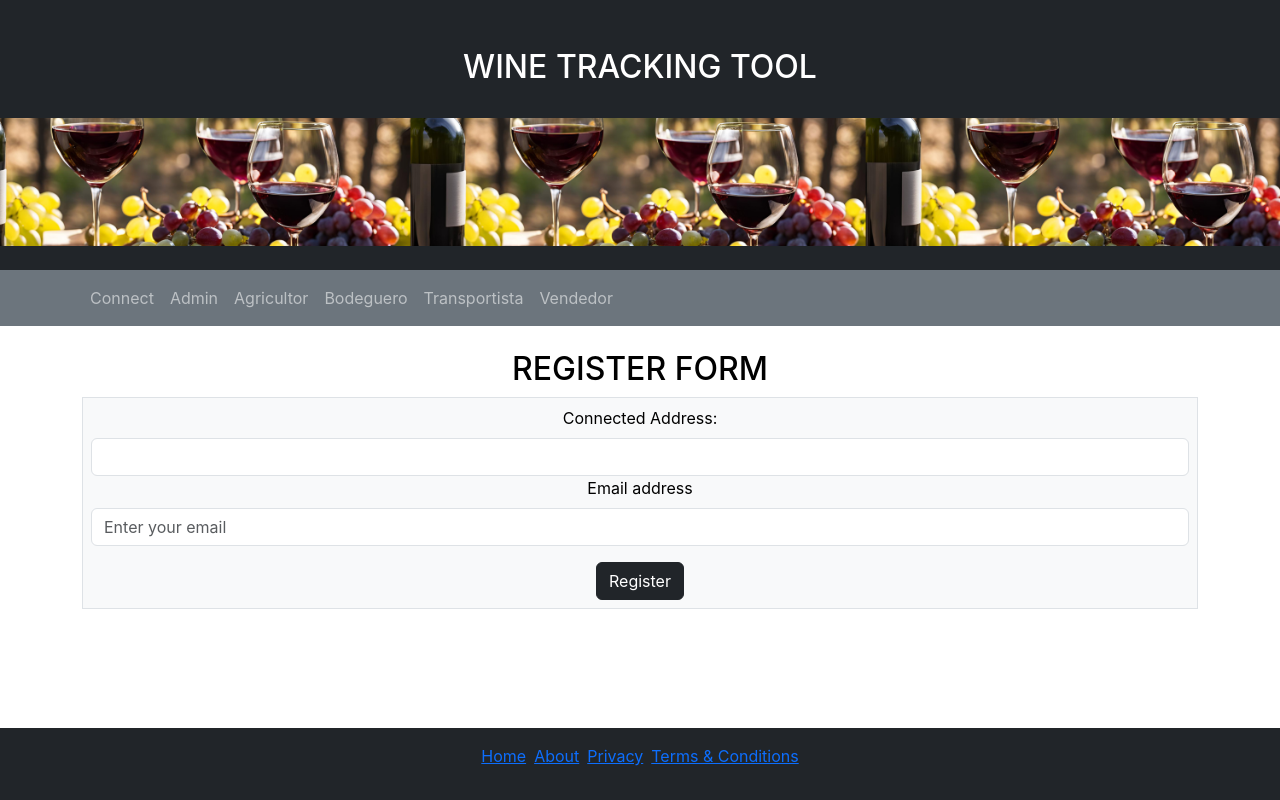
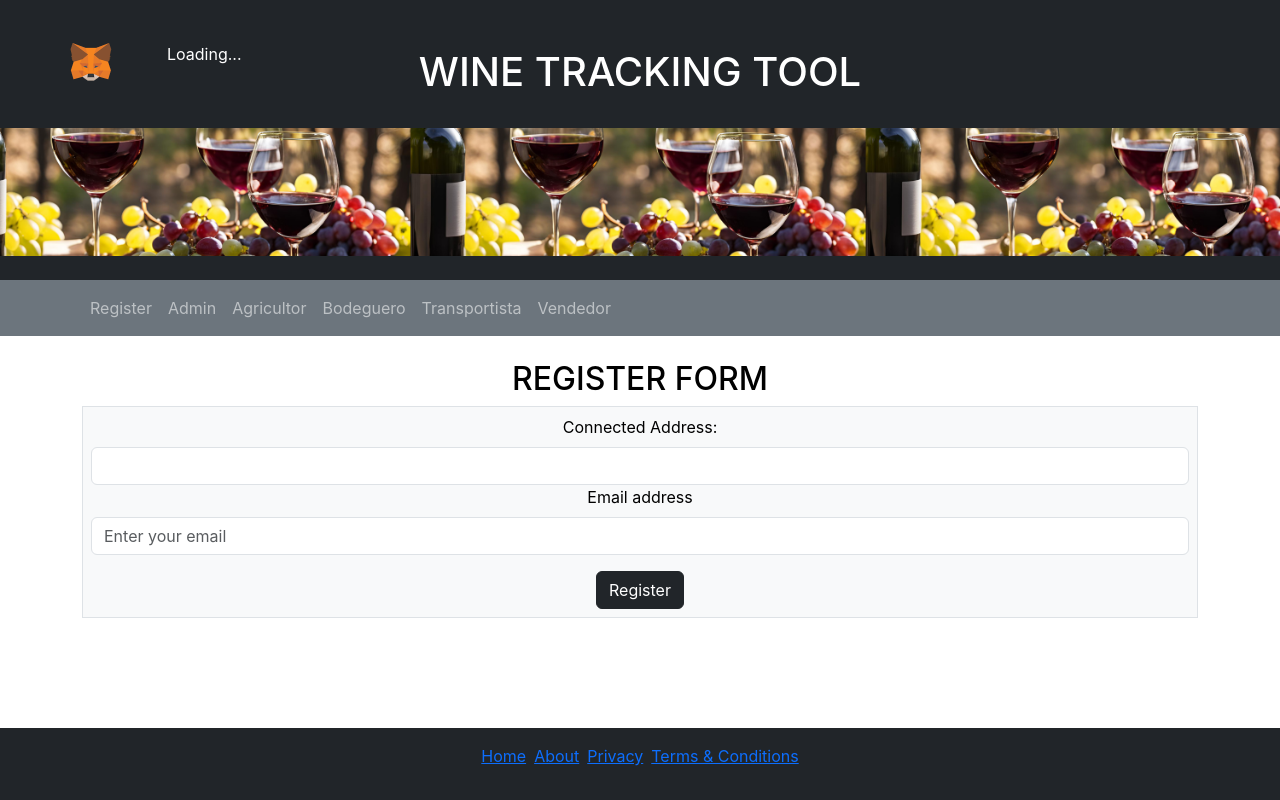
Before and after one commit to codecrypto-academy/pfm-web3-jun24-3, a React (Create React App) app in the folder front/: page /register in a window 1280 px wide. Built offline with nearby package versions, Linux system fonts and the light colour scheme.

Commit message:
Use of hook to improve metamask connection. Wallet info in header

```diff
--- a/front/src/App.jsx
+++ b/front/src/App.jsx
@@ -1,5 +1,5 @@
-import React, { useEffect } from 'react';
-import { BrowserRouter as Router, Routes, Route } from 'react-router-dom';
+import React, { useState } from 'react';
+import { BrowserRouter as Router, Routes, Route} from 'react-router-dom';
 
 
 // Components
@@ -7,8 +7,7 @@ import Home from './components/Home';
 import About from './components/About';     //Footer
 import Privacy from './components/Privacy'; //Footer
 import Terms from './components/Terms';     //Footer
-import Connect from './components/Connect';
-import Register from './components/Register';       //View
+import Register from './views/Register';            //View
 import Admin from './views/Admin';                  //View
 import Agricultor from './views/Agricultor';        //View
 import Bodeguero from './views/Bodeguero';          //View
@@ -18,10 +17,17 @@ import Vendedor from './views/Vendedor';            //View
 import './App.css';
 import 'bootstrap/dist/css/bootstrap.min.css';
 
+import { WalletProvider } from './contexts/WalletContext';
+
 function App() {
 
+  const [account, setAccount] = useState(null);
+  const [balance, setBalance] = useState(null);
+
   return (
+
     <Router>
+      <WalletProvider>
           <Routes>
             <Route path="/" element={<Home />}>
               <Route path="/about" element={<About />} />
@@ -32,11 +38,11 @@ function App() {
               <Route path='/bodeguero' element={<Bodeguero />} />
               <Route path='/transportista' element={<Transportista />} />
               <Route path='/vendedor' element={<Vendedor />} />
-          <Route path="/connect" element={<Connect />} />
-          <Route path="/register" element={<Register />} />
+              <Route path="/register" element={<Register account={account} />} />
               <Route path='*' element={<h3>INVALID ROUTE</h3>} />
             </Route>
           </Routes>
+        </WalletProvider>
     </Router>
   );
 }
--- a/front/src/components/Connect.jsx
+++ b/front/src/components/Connect.jsx
@@ -1,6 +1,6 @@
 import React from 'react';
 import { useNavigate } from 'react-router-dom';
-import { getAccount, getBalance } from '../metamask';
+import { getAccount, getBalance } from '../hooks/metamask';
 import { useWallet } from '../contexts/WalletContext';
 
 const Connect = () => {
--- a/front/src/components/Header.jsx
+++ b/front/src/components/Header.jsx
@@ -1,11 +1,59 @@
 import image from '../assets/image2.png';
+import metamaskLogo from '../assets/logo-metamask.png';
+import 'bootstrap/dist/css/bootstrap.min.css';
+import { useWallet  } from '../contexts/WalletContext';
+
+
 function Header() {
+
+	const { account, balance } = useWallet();
+
 	return (
-		<div className='bg-dark text-black text-center py-4' >
-			<h2 className='bg-dark text-white py-4' >
-			WINE TRACKING TOOL
-			</h2>
-			<img src={image} width='100%%' />
+		<div className='bg-dark text-white text-center d-flex align-items-start justify-content-center py-4' >
+
+			<div className="position-absolute start-0 ps-3">
+
+				<table className="bg-dark">
+					<tbody>
+						<tr>
+							<td>
+								<img src={metamaskLogo}  width='50%' />
+							</td>
+							<td>
+								{account ? (
+									<div>
+										<table className="bg-dark text-white  table-bordered border-light">
+											<tbody>
+											<tr>
+												<td className="text-start">Account</td>
+												<td className="text-start">{account}</td>
+											</tr>
+											<tr>
+												<td className="text-start">Balance  </td>
+												<td className="text-start">{balance} ETH</td>
+											</tr>
+											</tbody>
+										</table>
+									</div>
+								) : (
+									<p>Loading...</p>
+								)}
+							</td>
+						</tr>
+						</tbody>
+				</table>
+			</div>
+
+			<div className="m-0">
+				<h1 className='bg-dark text-white py-4' >
+				WINE TRACKING TOOL
+				</h1>
+				<div>
+				<img src={image} width='100%%' />
+				</div>
+
+			</div>
+
 		</div>
 	);
 }
--- a/front/src/components/Home.jsx
+++ b/front/src/components/Home.jsx
@@ -32,9 +32,9 @@ function Home() {
 				<div className='container'>
 					<div className='collapse navbar-collapse' id='navbarNav'>
 						<ul className='navbar-nav'>
-							<li className='nav-item' onClick={() => handleItemClick('connect')}>
-								<Link className={selectedItem === 'connect' ? 'nav-link active' : 'nav-link'} to={'/connect'}>
-									Connect
+							<li className='nav-item' onClick={() => handleItemClick('register')}>
+								<Link className={selectedItem === 'register' ? 'nav-link active' : 'nav-link'} to={'/register'}>
+									Register
 								</Link>
 							</li>
 							<li className='nav-item' onClick={() => handleItemClick('admin')}>
--- a/front/src/contexts/WalletContext.jsx
+++ b/front/src/contexts/WalletContext.jsx
@@ -1,4 +1,6 @@
 import React, { createContext, useContext, useState } from 'react';
+import useMetaMask from '../hooks/useMetaMask';
+
 export { default as userManagementContractABI } from '../abi/UserManagementABI.json';
 
 const WalletContext = createContext();
@@ -8,7 +10,6 @@ export const userManagementContractAddress = "0xDc64a140Aa3E981100a9becA4E685f96
 
 
 
-export const useWallet = () => useContext(WalletContext);
 
 export const WalletProvider = ({ children }) => {
     const [account, setAccount] = useState(null);
@@ -18,9 +19,15 @@ export const WalletProvider = ({ children }) => {
     const [provider, setProvider] = useState(null);
     const [contract, setContract] = useState(null);
 
+    const metaMask = useMetaMask();
+
     return (
-        <WalletContext.Provider value={{ account, setAccount, balance, setBalance, users, setUsers, role, setRole, provider, setProvider, contract, setContract }}>
+        <WalletContext.Provider value={metaMask}>
             {children}
         </WalletContext.Provider>
     );
 };
+
+export const useWallet = () => {
+    return useContext(WalletContext);
+};
--- /dev/null
+++ b/front/src/hooks/useMetaMask.js
@@ -0,0 +1,51 @@
+import { useState, useEffect } from 'react';
+import { ethers } from 'ethers';
+
+const useMetaMask = () => {
+    const [account, setAccount] = useState(null);
+    const [balance, setBalance] = useState(null);
+
+    useEffect(() => {
+      const loadMetaMask = async () => {
+        if (window.ethereum) {
+          const provider = new ethers.providers.Web3Provider(window.ethereum);
+
+          try {
+            // Solicita la conexión con MetaMask
+            await provider.send('eth_requestAccounts', []);
+
+            // Obtén la cuenta y el balance
+            const signer = provider.getSigner();
+            const account = await signer.getAddress();
+            const balance = await signer.getBalance();
+
+            setAccount(account);
+            setBalance(ethers.utils.formatEther(balance));
+
+            // Escucha cambios en las cuentas
+            window.ethereum.on('accountsChanged', async (accounts) => {
+              if (accounts.length > 0) {
+                const account = accounts[0];
+                const balance = await provider.getBalance(account);
+                setAccount(account);
+                setBalance(ethers.utils.formatEther(balance));
+              } else {
+                setAccount(null);
+                setBalance(null);
+              }
+            });
+          } catch (error) {
+            console.error('Error connecting to MetaMask:', error);
+          }
+        } else {
+          console.error('MetaMask not detected');
+        }
+      };
+
+      loadMetaMask();
+    }, []);
+
+    return { account, balance };
+  };
+
+  export default useMetaMask;
```
Also changed, not shown: front/src/assets/logo-metamask.png (added), front/src/views/Register.jsx (renamed from front/src/components/Register.jsx). Lines whose indentation alone changed are shown as unchanged.
